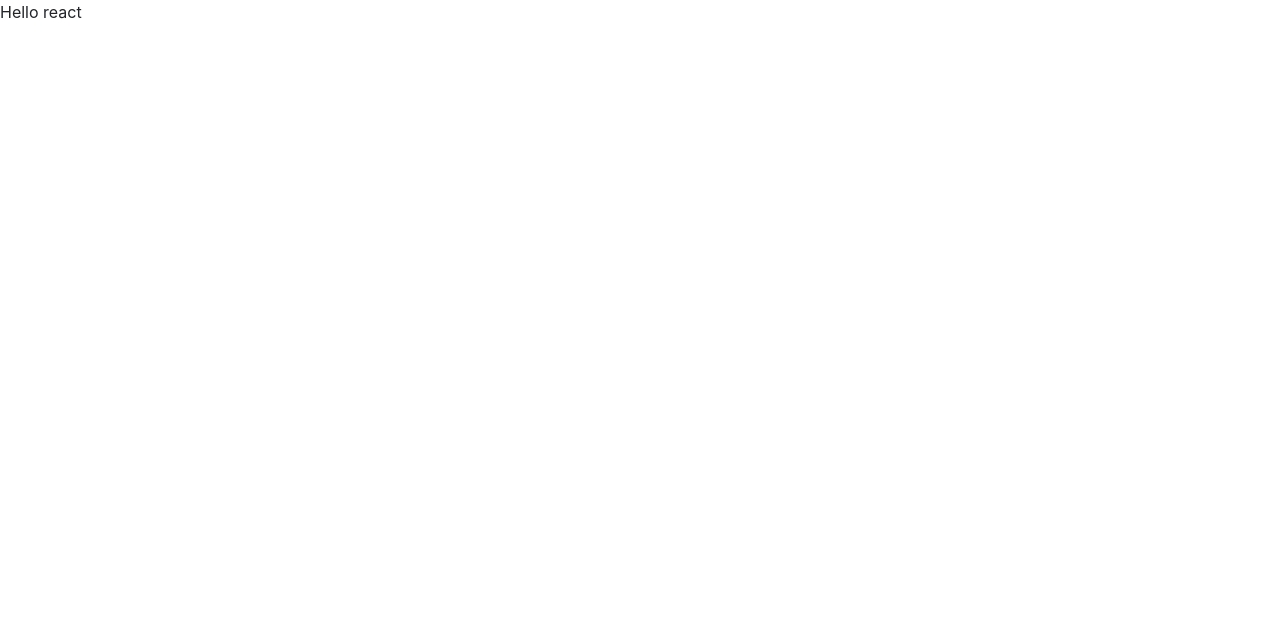
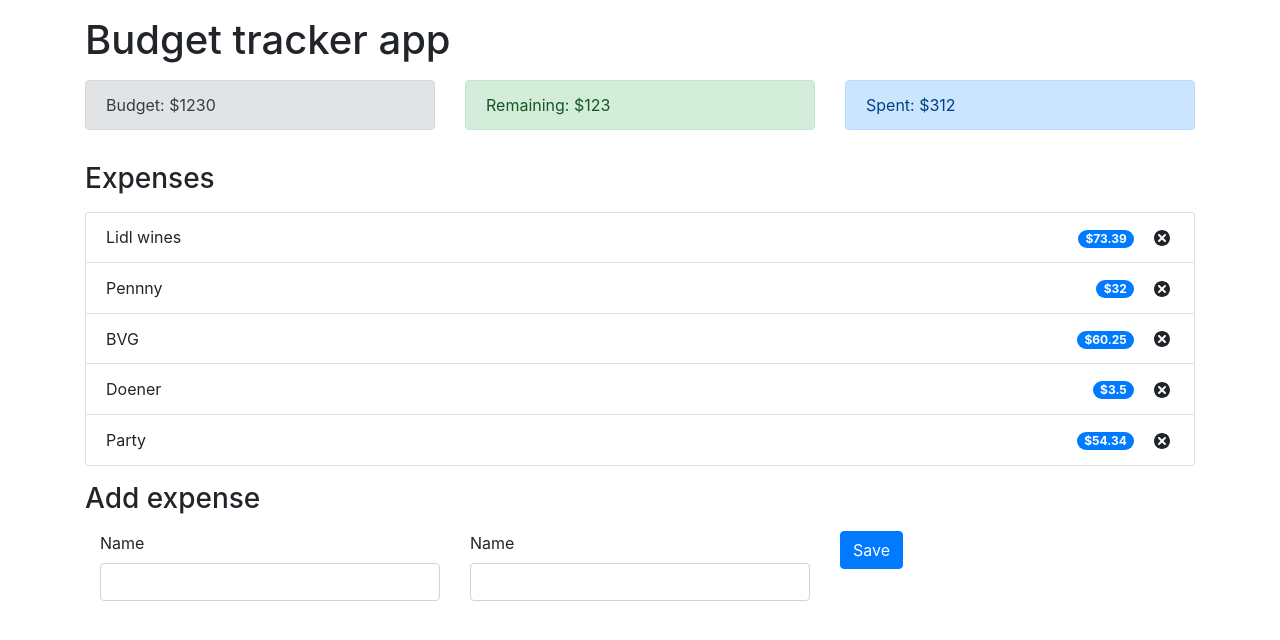
Before and after one commit to learodrigo/budget-tracker-app, a React (Create React App) app: page / in a window 1280 px wide. Shown: the top 640 px of the page. Built offline with nearby package versions, Linux system fonts and the light colour scheme.

Commit message:
Placeholder components

```diff
--- /dev/null
+++ b/src/AddExpenseForm.js
@@ -0,0 +1,35 @@
+import React from 'react'
+
+const AddExpenseForm = () => {
+    return (
+        <form>
+            <div className='row'>
+                <div className='col-sm'>
+                    <label for='name'>Name</label>
+                    <input
+                        required='required'
+                        type='text'
+                        className='form-control'
+                        id='name'
+                    />
+                </div>
+                <div className='col-sm'>
+                    <label for='cost'>Name</label>
+                    <input
+                        required='required'
+                        type='number'
+                        className='form-control'
+                        id='cost'
+                    />
+                </div>
+                <div className='col-sm'>
+                    <button type='submit' className='btn btn-primary'>
+                        Save
+                    </button>
+                </div>
+            </div>
+        </form>
+    )
+}
+
+export default AddExpenseForm
--- a/src/App.js
+++ b/src/App.js
@@ -1,9 +1,45 @@
 import React from 'react'
+
+import AddExpenseForm from './AddExpenseForm'
+import Budget from './Budget'
+import ExpenseTotal from './ExpenseTotal'
+import Remaining from './Remaining'
+
 import 'bootstrap/dist/css/bootstrap.min.css'
+import ExpenseList from './ExpenseList'
 
 const App = () => {
     return (
-        <p>Hello react</p>
+        <div className='container'>
+            <h1 className='mt-3'>Budget tracker app</h1>
+
+            <div className='row mt-3'>
+                <div className='col-sm'>
+                    <Budget />
+                </div>
+                <div className='col-sm'>
+                    <Remaining />
+                </div>
+                <div className='col-sm'>
+                    <ExpenseTotal />
+                </div>
+            </div>
+
+            <h3 className='mt-3'>Expenses</h3>
+            <div className='row mt-3'>
+                <div className='col-sm'>
+                    <ExpenseList />
+                </div>
+            </div>
+
+            <h3 className='mt-3'>Add expense</h3>
+            <div className='mt-3'>
+                <div className='col-sm'>
+                    <AddExpenseForm />
+                </div>
+            </div>
+
+        </div>
     )
 }
 
--- /dev/null
+++ b/src/Budget.js
@@ -0,0 +1,11 @@
+import React from 'react'
+
+const Budget = () => {
+    return (
+        <div className='alert alert-secondary'>
+            <span>Budget: $1230</span>
+        </div>
+    )
+}
+
+export default Budget
--- /dev/null
+++ b/src/ExpenseItem.js
@@ -0,0 +1,19 @@
+import React from 'react'
+import { TiDelete } from 'react-icons/ti'
+
+const ExpenseItem = (props) => {
+    return (
+        <li className='list-group-item d-flex justify-content-between align-items-center'>
+            {props.name}
+
+            <div>
+                <span className='badge badge-primary badge-pill mr-3'>
+                    ${props.cost}
+                </span>
+                <TiDelete size='1.5em'></TiDelete>
+            </div>
+        </li>
+    )
+}
+
+export default ExpenseItem
--- /dev/null
+++ b/src/ExpenseList.js
@@ -0,0 +1,26 @@
+import React from 'react'
+import ExpenseItem from './ExpenseItem'
+
+const ExpenseList = () => {
+    const expenses = [
+        { id: 1, name: 'Lidl wines', cost: 73.39 },
+        { id: 2, name: 'Pennny', cost: 32 },
+        { id: 3, name: 'BVG', cost: 60.25 },
+        { id: 4, name: 'Doener', cost: 3.5 },
+        { id: 5, name: 'Party', cost: 54.34 }
+    ]
+
+    return (
+        <ul className='list-group'>
+            {expenses.map(ele => (
+                <ExpenseItem
+                    cost={ele.cost}
+                    id={ele.id}
+                    name={ele.name}
+                />
+            ))}
+        </ul>
+    )
+}
+
+export default ExpenseList
--- /dev/null
+++ b/src/ExpenseTotal.js
@@ -0,0 +1,13 @@
+import React from 'react'
+
+const ExpenseTotal = () => {
+    return (
+        <div className='alert alert-primary'>
+            <span>
+                Spent: $312
+            </span>
+        </div>
+    )
+}
+
+export default ExpenseTotal
--- /dev/null
+++ b/src/Remaining.js
@@ -0,0 +1,13 @@
+import React from 'react'
+
+const Remaining = () => {
+    return (
+        <div className='alert alert-success'>
+            <span>
+                Remaining: $123
+            </span>
+        </div>
+    )
+}
+
+export default Remaining
```
